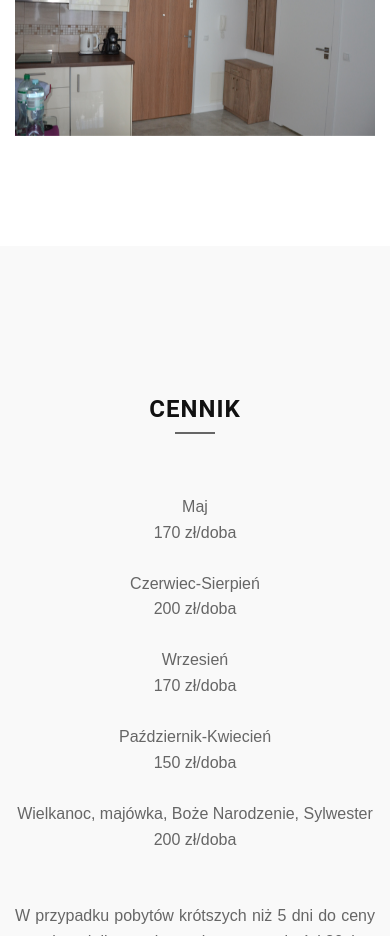
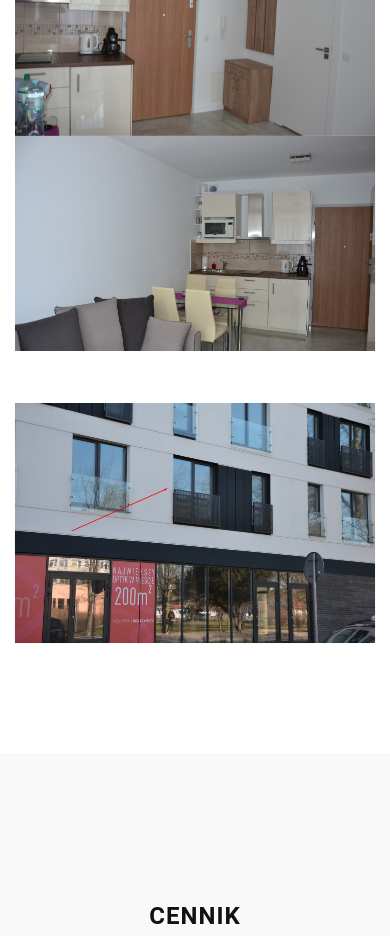
Before and after one commit to apartjagielldev/apartament, a plain HTML site: page index.html in a window 390 px wide. Shown: the part 6620-7556 px from the top of the page. Drawn offline with Linux system fonts and the light colour scheme.

Commit message:
gallery update

```diff
--- a/index.html
+++ b/index.html
@@ -400,6 +400,24 @@
 								<img src="img/7-min.jpg" class="img-responsive" alt="img">
 							</a>
 						</div>
+						<div class="col-md-3 animated fadeInUp">
+							<a href="img/8-min.jpg" title="Kuchnia" data-lightbox-gallery="gallery1" data-lightbox-hidpi="img/works/1@2x.jpg">
+								<img src="img/8-min.jpg" class="img-responsive" alt="img">
+							</a>
+						</div>
+					</div>
+				</div>
+			</div>
+			<br/>
+			<br/>
+			<div class="row animatedParent">
+				<div class="col-sm-12 col-md-12 col-lg-12" >
+					<div class="row gallery-item">
+						<div class="col-md-3 animated fadeInUp">
+							<a href="img/9-min.jpg" title="Budynek" data-lightbox-gallery="gallery1" data-lightbox-hidpi="img/works/1@2x.jpg">
+								<img src="img/9-min.jpg" class="img-responsive" alt="img">
+							</a>
+						</div>
 					</div>
 				</div>
 			</div>
```
Also changed, not shown: img/8-min.jpg (added), img/9-min.jpg (added), 1 other file.
